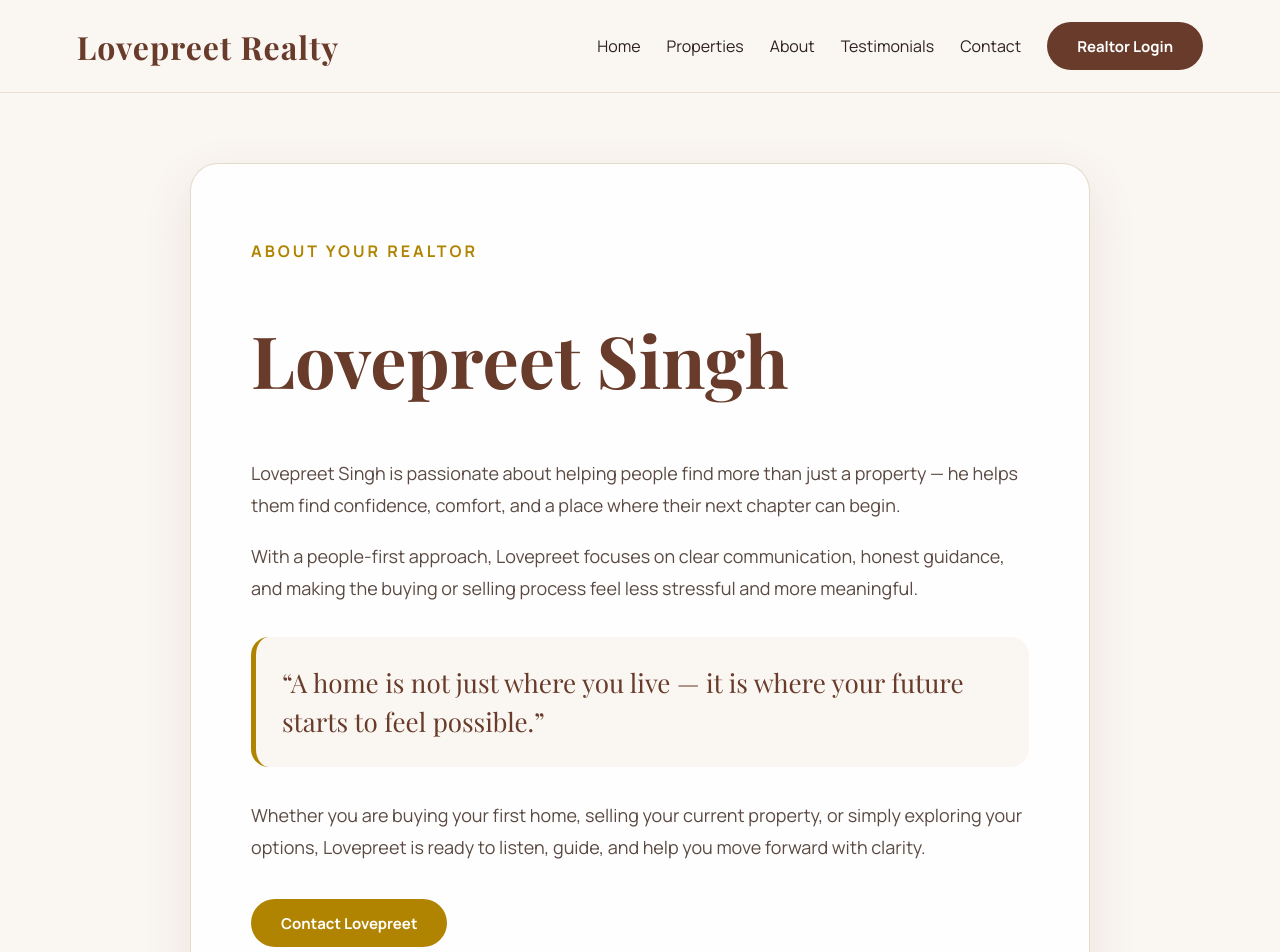
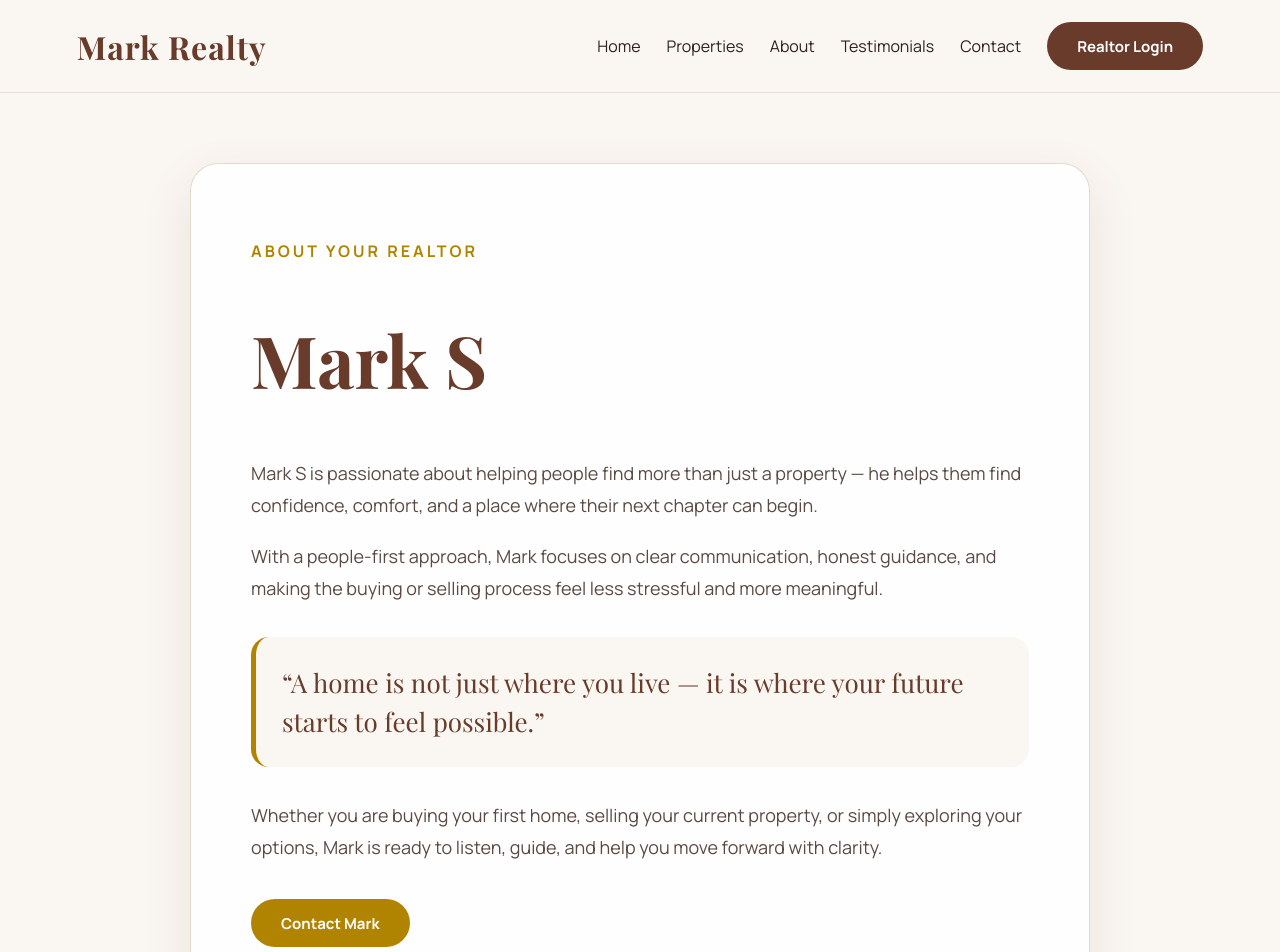
Before and after one commit to TaqdeerK22/realtor-site, a Next.js app: page /about in a window 1280 px wide. Shown: the top 952 px of the page. Built offline with nearby package versions, Linux system fonts and the light colour scheme; no server answers; a web font is replaced by a local one.

Commit message:
feat: rebrand website to Mark Realty

```diff
--- a/src/app/about/page.tsx
+++ b/src/app/about/page.tsx
@@ -27,16 +27,16 @@ export default function AboutPage() {
               About Your Realtor
             </p>
 
-            <h1 className="page-title">Lovepreet Singh</h1>
+            <h1 className="page-title">Mark S</h1>
 
             <p className="lead-text">
-              Lovepreet Singh is passionate about helping people find more than
+              Mark S is passionate about helping people find more than
               just a property — he helps them find confidence, comfort, and a
               place where their next chapter can begin.
             </p>
 
             <p className="lead-text">
-              With a people-first approach, Lovepreet focuses on clear
+              With a people-first approach, Mark focuses on clear
               communication, honest guidance, and making the buying or selling
               process feel less stressful and more meaningful.
             </p>
@@ -60,14 +60,14 @@ export default function AboutPage() {
 
             <p className="lead-text">
               Whether you are buying your first home, selling your current
-              property, or simply exploring your options, Lovepreet is ready to
+              property, or simply exploring your options, Mark is ready to
               listen, guide, and help you move forward with clarity.
             </p>
 
             <div style={{ marginTop: "36px" }}>
               <Link href="/contact">
                 <button className="site-button site-button-primary">
-                  Contact Lovepreet
+                  Contact Mark
                 </button>
               </Link>
             </div>
--- a/src/app/contact/page.tsx
+++ b/src/app/contact/page.tsx
@@ -24,7 +24,7 @@ export default function ContactPage() {
               <h1 className="site-title">Let’s talk about your next move.</h1>
 
               <p className="site-text">
-                Whether you are buying, selling, or just exploring your options, Lovepreet Singh is ready to help you move forward with clarity and confidence.
+                Whether you are buying, selling, or just exploring your options, Mark S is ready to help you move forward with clarity and confidence.
               </p>
 
               <blockquote
--- a/src/app/layout.tsx
+++ b/src/app/layout.tsx
@@ -16,15 +16,15 @@ export const metadata = {
     process.env.NEXT_PUBLIC_SITE_URL || "http://localhost:3000"
   ),
   title: {
-    default: "Lovepreet Realty | BC Real Estate",
-    template: "%s | Lovepreet Realty",
+    default: "Mark Realty | BC Real Estate",
+    template: "%s | Mark Realty",
   },
   description:
-    "Buy, sell, or invest in BC real estate with honest guidance and modern tools from Lovepreet Realty.",
+    "Buy, sell, or invest in BC real estate with honest guidance and modern tools from Mark Realty.",
   openGraph: {
-    title: "Lovepreet Realty | BC Real Estate",
+    title: "Mark Realty | BC Real Estate",
     description:
-      "Buy, sell, or invest in BC real estate with honest guidance and modern tools from Lovepreet Realty.",
+      "Buy, sell, or invest in BC real estate with honest guidance and modern tools from Mark Realty.",
     type: "website",
   },
 };
--- a/src/app/listings/[id]/page.tsx
+++ b/src/app/listings/[id]/page.tsx
@@ -17,13 +17,13 @@ export async function generateMetadata({
   const listing = await prisma.listing.findUnique({ where: { id } });
 
   if (!listing) {
-    return { title: "Listing not found | Lovepreet Realty" };
+    return { title: "Listing not found | Mark Realty" };
   }
 
   const description = `${listing.bedrooms} bed, ${listing.bathrooms} bath ${listing.propertyType.toLowerCase()} in ${listing.location} — $${listing.price.toLocaleString()}.`;
 
   return {
-    title: `${listing.title} | Lovepreet Realty`,
+    title: `${listing.title} | Mark Realty`,
     description,
     openGraph: {
       title: listing.title,
--- a/src/app/testimonials/page.tsx
+++ b/src/app/testimonials/page.tsx
@@ -24,7 +24,7 @@ export default function TestimonialsPage() {
               <h1 className="site-title">Share your experience.</h1>
 
               <p className="site-text">
-                Your testimonial helps future clients understand what it feels like to work with Lovepreet Singh.
+                Your testimonial helps future clients understand what it feels like to work with Mark S.
                 Every message is reviewed before appearing on the website.
               </p>
 
--- a/src/components/Footer.tsx
+++ b/src/components/Footer.tsx
@@ -9,10 +9,10 @@ export default function Footer() {
       }}
     >
       <h2 style={{ fontFamily: "var(--font-serif)", marginBottom: "8px" }}>
-        Lovepreet Realty
+        Mark Realty
       </h2>
       <p>Belonging has a doorstep.</p>
-      <p style={{ opacity: 0.8 }}>© 2026 Lovepreet Realty. All rights reserved.</p>
+      <p style={{ opacity: 0.8 }}>© 2026 Mark Realty. All rights reserved.</p>
     </footer>
   );
 }
--- a/src/components/Navbar.tsx
+++ b/src/components/Navbar.tsx
@@ -37,7 +37,7 @@ export default function Navbar() {
           fontFamily: "var(--font-serif)",
         }}
       >
-        Lovepreet Realty
+        Mark Realty
       </Link>
 
       <div style={{ display: "flex", gap: "26px", alignItems: "center", flexWrap: "wrap" }}>
```
